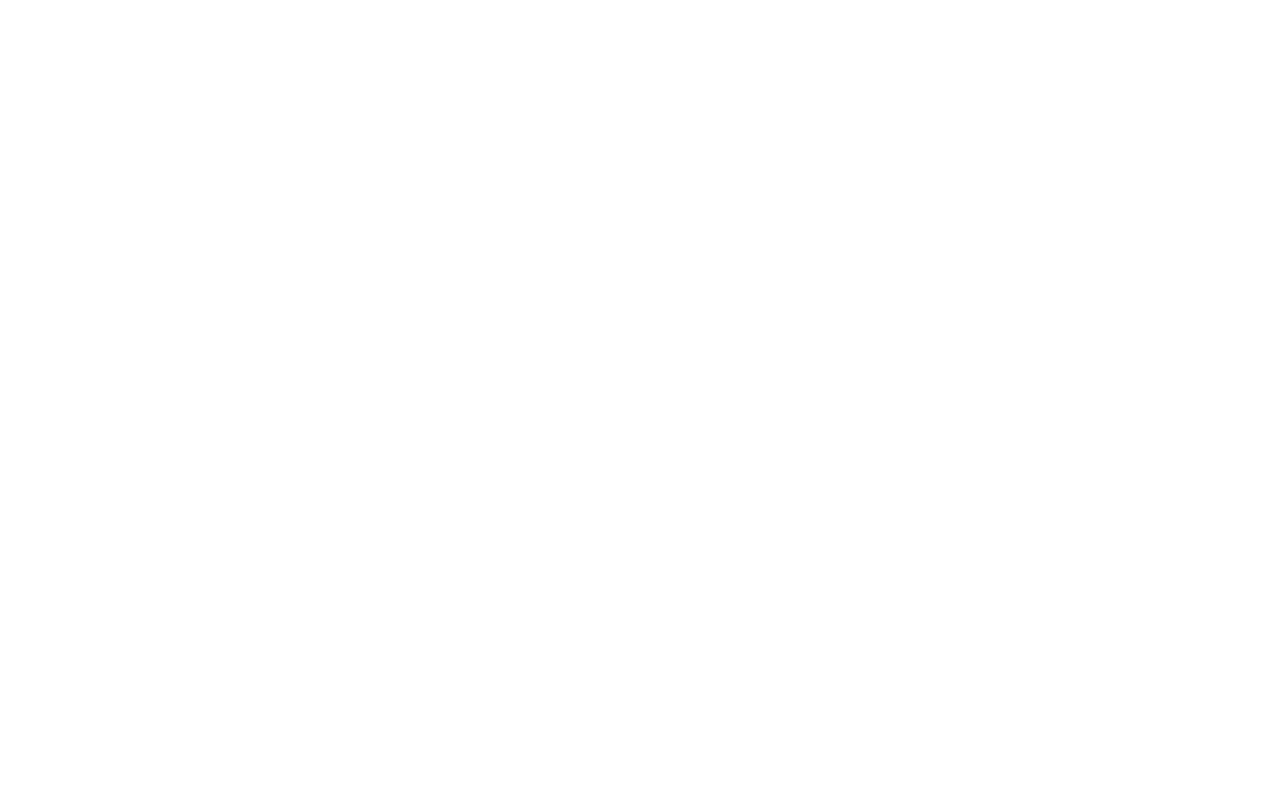
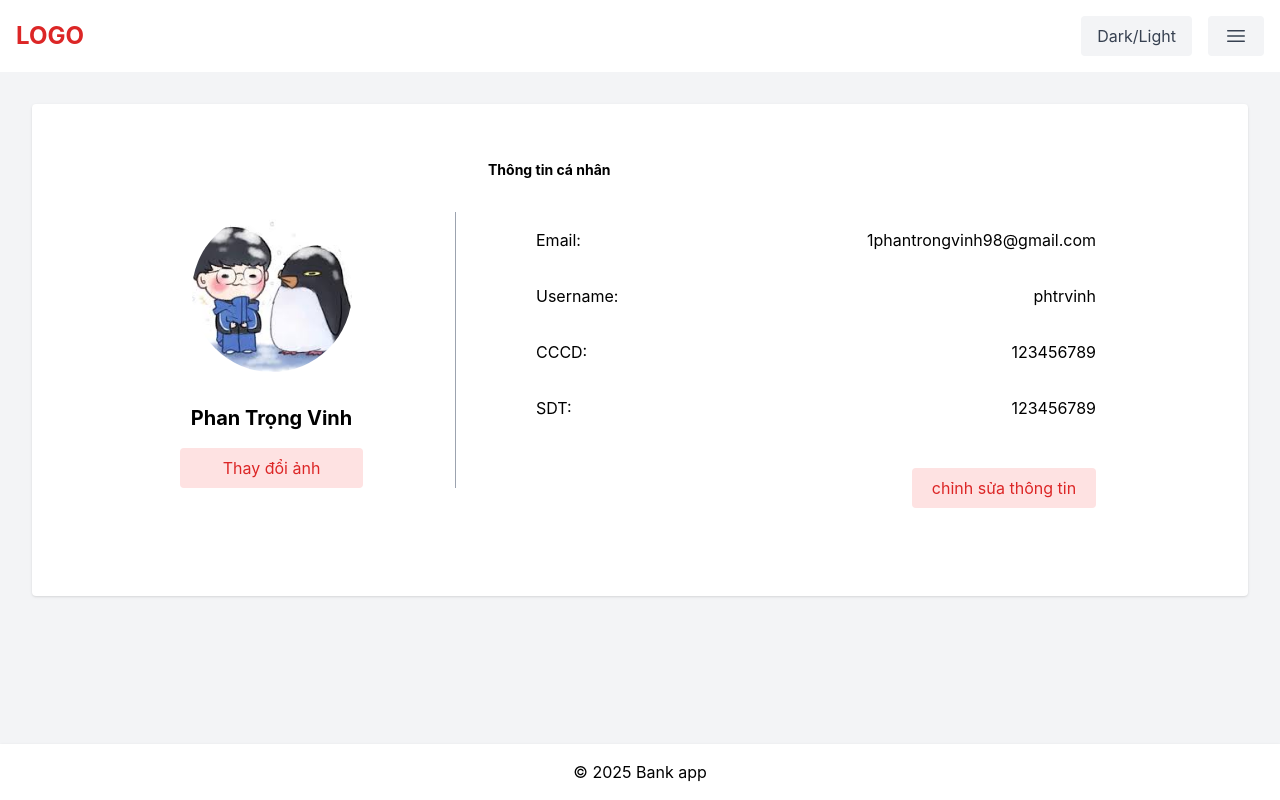
Before and after one commit to phanbachlong/Consumer_Transaction_Management_System, a React (Create React App) app in the folder project88/: page /profile in a window 1280 px wide. Before the commit this address had no page. Built offline with nearby package versions, Linux system fonts and the light colour scheme.

Commit message:
50% profile page + refactory backend

```diff
--- a/project88/src/App.js
+++ b/project88/src/App.js
@@ -6,6 +6,7 @@ import FogotPassword from './features/auth/FogotPassword';
 import Register from './features/register/Register';
 import HomePage from './features/home/HomePage';
 import ChangePassword from './features/auth/ChangePassword';
+import Profile from './features/user/Profile';
 
 
 
@@ -20,8 +21,9 @@ function App() {
         <Route path="/login" element={<LoginPage />} />
         <Route path="/fogotPassword" element={<FogotPassword />} />
         <Route path='/register' element={<Register />} />
-        <Route path='/homepage' element={<HomePage/>} />
-        <Route path='/changePassword' element={<ChangePassword/>} />
+        <Route path='/homepage' element={<HomePage />} />
+        <Route path='/changePassword' element={<ChangePassword />} />
+        <Route path='/profile' element={<Profile />} />
       </Routes>
     </Router>
   );
--- /dev/null
+++ b/project88/src/features/user/Profile.js
@@ -0,0 +1,18 @@
+import React from "react";
+import Header from "../../components/Header";
+import Footer from "../../components/Footer";
+import ProfileContent from "./ProfileContent";
+
+const Profile = () => {
+
+
+    return (
+        <div className="flex flex-col h-screen">
+            <Header></Header>
+            <ProfileContent></ProfileContent>
+            <Footer></Footer>
+        </div>
+    )
+}
+
+export default Profile;
--- /dev/null
+++ b/project88/src/features/user/ProfileContent.js
@@ -0,0 +1,56 @@
+import React from "react";
+import Form from "../../components/Form";
+
+const ProfileContent = () => {
+
+    const initialValues = {};
+
+    return (
+        <div className="flex-1 p-8 flex flex-col lg:flex-row gap-8 bg-gray-100">
+            <div className="flex-1 space-y-8">
+                <div className="bg-white p-6 rounded shadow">
+                    <div className="flex items-center m-8 ">
+                        <div className="flex-none w-1/3 flex flex-col items-center text-center border-r border-gray-400">
+                            <img src="/download.jpg" className="w-40 h-40 rounded-full object-cover" />
+                            <div className="mt-8 font-bold text-xl">
+                                <p>Phan Trọng Vinh</p>
+                            </div>
+                            <button className="mt-4 w-1/2 px-4 py-2 bg-red-100 text-red-600 rounded hover:bg-red-200">
+                                Thay đổi ảnh
+                            </button>
+                        </div>
+                        <div className="flex-none w-2/3 ml-8 ">
+                            <div className="mb-12 font-bold text-sm">
+                                <p>Thông tin cá nhân</p>
+                            </div>
+                            <div className="mb-8 flex w-full">
+                                <div className="ml-12 flex-none" >Email:</div>
+                                <div className="flex-none ml-auto mr-32">1phantrongvinh98@gmail.com </div>
+                            </div>
+                            <div className="mb-8 flex w-full">
+                                <div className="ml-12 flex-none" >Username:</div>
+                                <div className="flex-none ml-auto mr-32">phtrvinh</div>
+                            </div>
+                            <div className="mb-8 flex w-full">
+                                <div className="ml-12 flex-none" >CCCD:</div>
+                                <div className="flex-none ml-auto mr-32">123456789 </div>
+                            </div>
+                            <div className="mb-8 flex w-full">
+                                <div className="ml-12 flex-none" >SDT:</div>
+                                <div className="flex-none ml-auto mr-32">123456789 </div>
+                            </div>
+
+                            <div className="mb-8 flex justify-end w-full">
+                                <button className="mt-4 w-1/4 px-4 py-2 bg-red-100 text-red-600 rounded hover:bg-red-200 mr-32">
+                                    chỉnh sửa thông tin
+                                </button>
+                            </div>
+                        </div>
+                    </div>
+                </div>
+            </div>
+        </div>
+    )
+}
+
+export default ProfileContent;
```
Also changed, not shown: project88/public/download.jpg (added), project88/src/pages/LoginPage.js (deleted), 1 other file (tests, documents, lock files or other folders).
